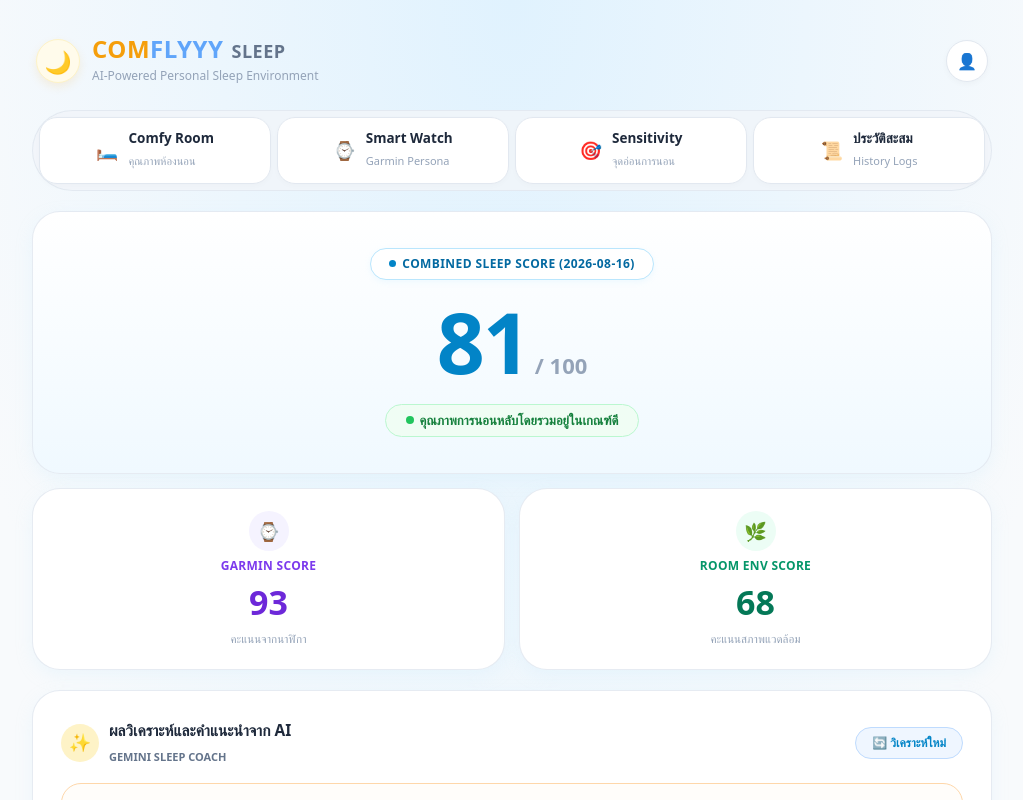
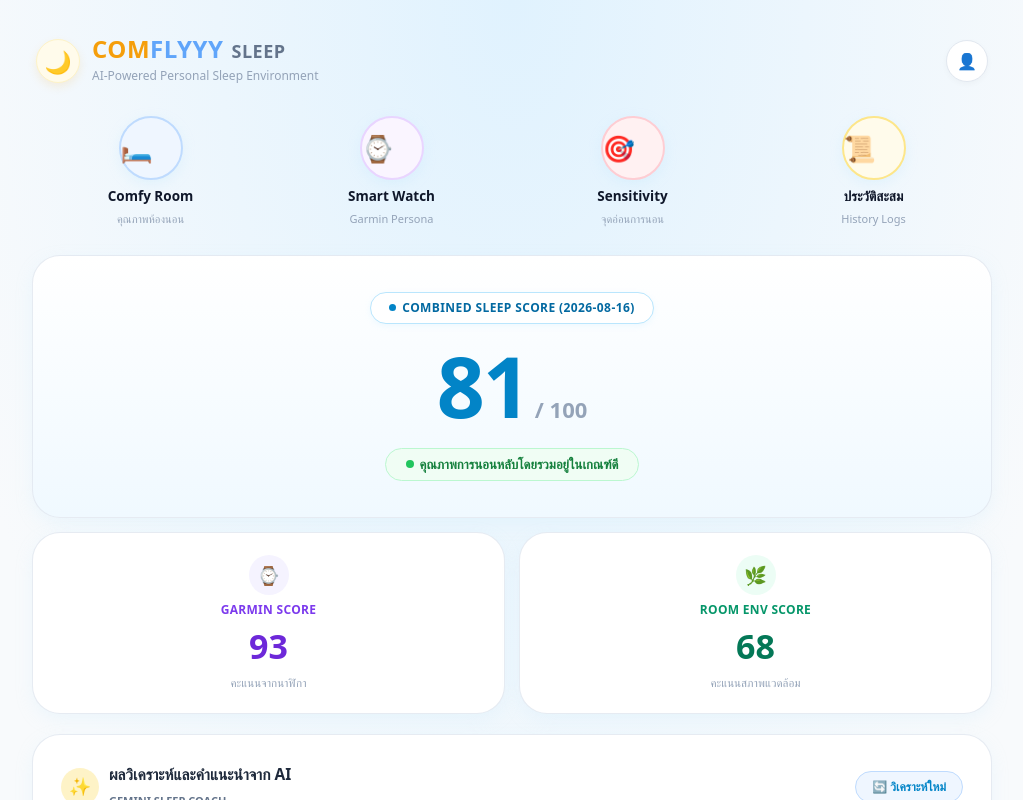
Before and after one commit to paradisesui/comflyyy, a Next.js app: page / in a window 1280 px wide. Shown: the top 800 px of the page, without its empty margins (128-1151 px from the left). Built offline with nearby package versions, Linux system fonts and the light colour scheme; no server answers; the database is empty.

Commit message:
button 3

```diff
--- a/app/page.tsx
+++ b/app/page.tsx
@@ -139,12 +139,12 @@ export default function HomePage() {
     }
   };
 
-  // ข้อมูลชุดแท็บนำทาง
-  const navTabs = [
-    { href: '/sensors', icon: '🛏️', title: 'Comfy Room', desc: 'คุณภาพห้องนอน' },
-    { href: '/persona', icon: '⌚', title: 'Smart Watch', desc: 'Garmin Persona' },
-    { href: '/sensitivity', icon: '🎯', title: 'Sensitivity', desc: 'จุดอ่อนการนอน' },
-    { href: '/sensitivity-profile', icon: '📜', title: 'ประวัติสะสม', desc: 'History Logs' },
+  // แบบที่ 3: Floating Minimal Circles Configuration
+  const circleNavItems = [
+    { href: '/sensors', icon: '🛏️', title: 'Comfy Room', desc: 'คุณภาพห้องนอน', bg: '#eff6ff', border: '#bfdbfe' },
+    { href: '/persona', icon: '⌚', title: 'Smart Watch', desc: 'Garmin Persona', bg: '#faf5ff', border: '#e9d5ff' },
+    { href: '/sensitivity', icon: '🎯', title: 'Sensitivity', desc: 'จุดอ่อนการนอน', bg: '#fff1f2', border: '#fecdd3' },
+    { href: '/sensitivity-profile', icon: '📜', title: 'ประวัติสะสม', desc: 'History Logs', bg: '#fffbeb', border: '#fde68a' },
   ];
 
   return (
@@ -172,23 +172,25 @@ export default function HomePage() {
           align-items: center;
           padding: 0 4px 4px 4px;
         }
-        .segmented-nav {
+        .floating-nav {
           display: grid;
-          grid-template-columns: repeat(2, 1fr);
-          gap: 8px;
-          padding: 8px;
-          background-color: rgba(241, 245, 249, 0.85);
-          border: 1px solid rgba(226, 232, 240, 0.9);
-          border-radius: 24px;
-          backdrop-filter: blur(12px);
+          grid-template-columns: repeat(4, 1fr);
+          gap: 12px;
+          padding: 6px 4px;
         }
-        @media (min-width: 768px) {
-          .segmented-nav {
-            grid-template-columns: repeat(4, 1fr);
-            gap: 6px;
-            border-radius: 9999px;
-            padding: 6px;
-          }
+        .circle-btn {
+          width: 64px;
+          height: 64px;
+          border-radius: 50%;
+          display: flex;
+          align-items: center;
+          justifyContent: center;
+          font-size: 26px;
+          transition: transform 0.18s ease, box-shadow 0.18s ease;
+          box-shadow: 0 4px 14px -2px rgba(186, 230, 253, 0.35);
+        }
+        .circle-btn:hover {
+          transform: translateY(-3px);
         }
         .clean-card {
           background: #ffffff;
@@ -246,29 +248,32 @@ export default function HomePage() {
           </Link>
         </header>
 
-        {/* 4 Navigation Buttons: แบบที่ 2 (Segmented Glass Tab Bar) */}
-        <nav className="segmented-nav">
-          {navTabs.map((tab, idx) => (
-            <Link key={idx} href={tab.href} style={{
+        {/* 4 Navigation Buttons: แบบที่ 3 (Floating Minimal Circles) */}
+        <nav className="floating-nav">
+          {circleNavItems.map((item, idx) => (
+            <Link key={idx} href={item.href} style={{
               display: 'flex',
+              flexDirection: 'column',
               alignItems: 'center',
-              justifyContent: 'center',
-              gap: '10px',
-              padding: '12px 14px',
-              borderRadius: '18px',
-              backgroundColor: '#ffffff',
-              border: '1px solid #e2e8f0',
-              boxShadow: '0 2px 6px rgba(0, 0, 0, 0.02)',
               textDecoration: 'none',
-              transition: 'all 0.15s ease'
+              gap: '8px',
+              textAlign: 'center'
             }}>
-              <span style={{ fontSize: '18px' }}>{tab.icon}</span>
-              <div style={{ textAlign: 'left' }}>
-                <strong style={{ fontSize: '13.5px', color: '#1e293b', fontWeight: '800', display: 'block', lineHeight: 1.2 }}>
-                  {tab.title}
+              <div
+                className="circle-btn"
+                style={{
+                  backgroundColor: item.bg,
+                  border: `2px solid ${item.border}`,
+                }}
+              >
+                {item.icon}
+              </div>
+              <div>
+                <strong style={{ fontSize: '13.5px', color: '#0f172a', fontWeight: '800', display: 'block', lineHeight: 1.2 }}>
+                  {item.title}
                 </strong>
                 <span style={{ fontSize: '11px', color: '#94a3b8', fontWeight: '500' }}>
-                  {tab.desc}
+                  {item.desc}
                 </span>
               </div>
             </Link>
```
